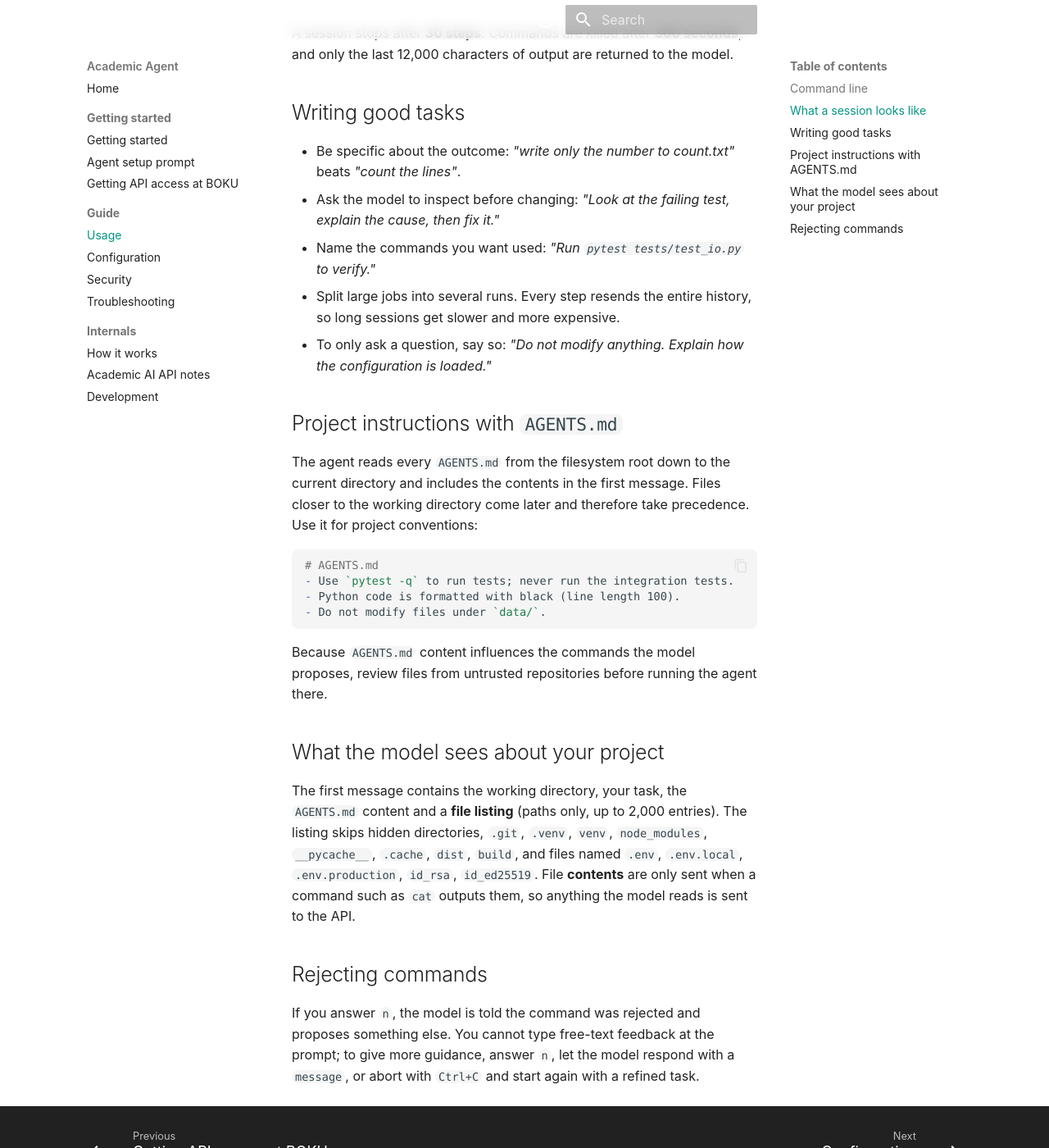
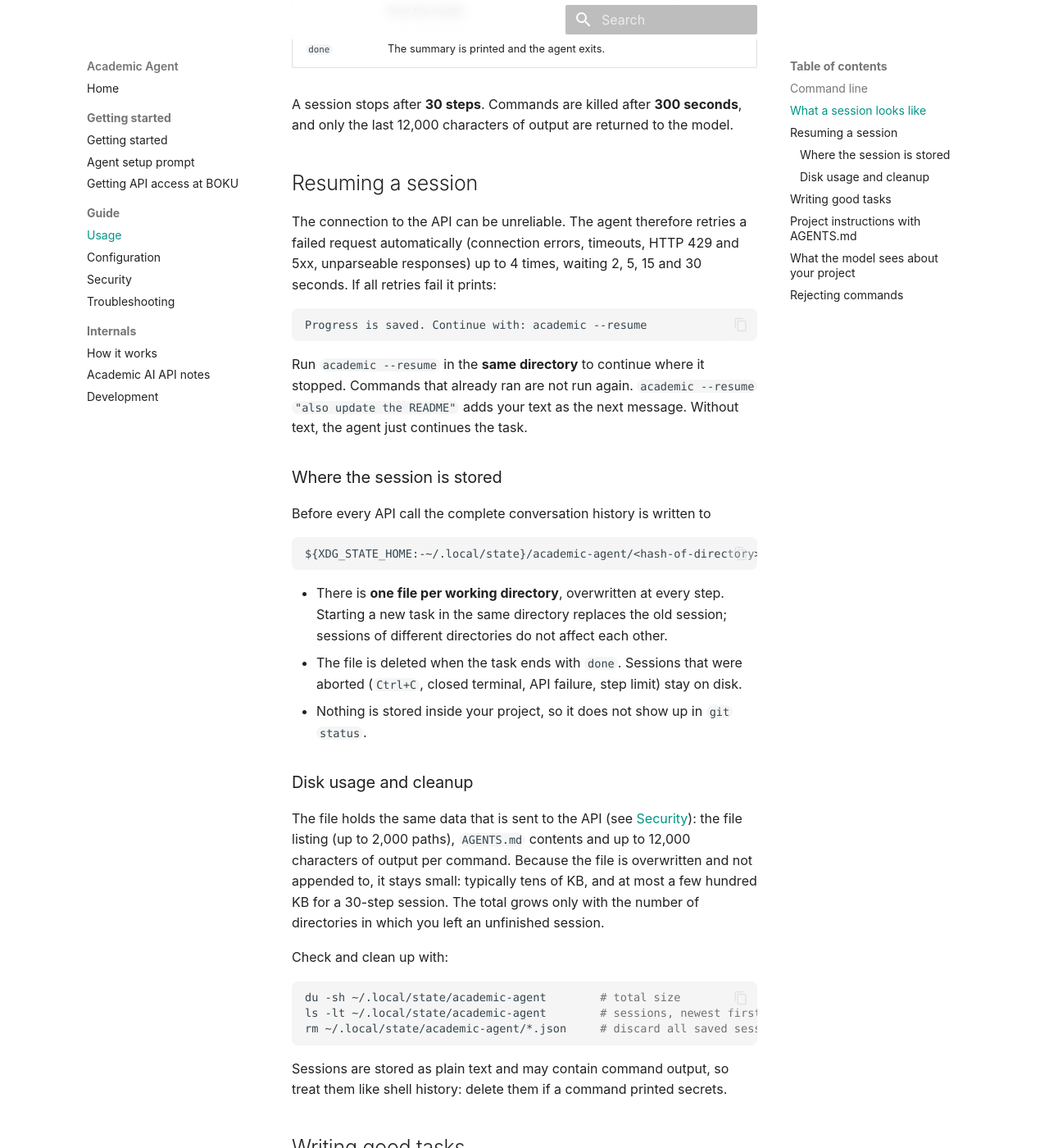
Before and after one commit to inwe-boku/academic_agent, an MkDocs documentation site: the page built from docs/usage.md, in a window 1280 px wide and 1400 px high, scrolled down 1519 px. Shown: the whole window at 82% size. Built offline with MkDocs 1.6.1 and Material for MkDocs 9.7.7, drawn with Linux system fonts in a browser that asks for light colours; comment, search, counter and statistics services are not loaded; some of the changed text lies outside the part shown.

Commit message:
add agent resuming, when API call fails

````diff
--- a/docs/usage.md
+++ b/docs/usage.md
@@ -3,13 +3,14 @@
 ## Command line
 
 ```text
-academic [--auto-approve] [--list-models] [task ...]
+academic [--auto-approve] [--resume] [--list-models] [task ...]
 ```
 
 | Argument | Meaning |
 | --- | --- |
-| `task ...` | The task in natural language. Quoting is optional but recommended. Required unless `--list-models` is used. |
+| `task ...` | The task in natural language. Quoting is optional but recommended. Required unless `--list-models` or `--resume` is used. With `--resume` it is added as your next message. |
 | `--auto-approve` | Run every proposed command without asking. See [Security](security.md). |
+| `--resume` | Continue the last session of the current directory, for example after an API failure. See [Resuming a session](#resuming-a-session). |
 | `--list-models` | Print the models available to your API client and exit. |
 
 The agent works in the **current working directory**. Always `cd` into the
@@ -56,6 +57,57 @@ Each step is one API request. Per step the model returns one of three actions:
 A session stops after **30 steps**. Commands are killed after **300 seconds**,
 and only the last 12,000 characters of output are returned to the model.
 
+## Resuming a session
+
+The connection to the API can be unreliable. The agent therefore retries a
+failed request automatically (connection errors, timeouts, HTTP 429 and 5xx,
+unparseable responses) up to 4 times, waiting 2, 5, 15 and 30 seconds. If all
+retries fail it prints:
+
+```text
+Progress is saved. Continue with: academic --resume
+```
+
+Run `academic --resume` in the **same directory** to continue where it stopped.
+Commands that already ran are not run again. `academic --resume "also update the
+README"` adds your text as the next message. Without text, the agent just
+continues the task.
+
+### Where the session is stored
+
+Before every API call the complete conversation history is written to
+
+```text
+${XDG_STATE_HOME:-~/.local/state}/academic-agent/<hash-of-directory>.json
+```
+
+- There is **one file per working directory**, overwritten at every step.
+  Starting a new task in the same directory replaces the old session; sessions
+  of different directories do not affect each other.
+- The file is deleted when the task ends with `done`. Sessions that were
+  aborted (`Ctrl+C`, closed terminal, API failure, step limit) stay on disk.
+- Nothing is stored inside your project, so it does not show up in `git status`.
+
+### Disk usage and cleanup
+
+The file holds the same data that is sent to the API (see
+[Security](security.md#what-is-sent-to-the-api)): the file listing (up to 2,000
+paths), `AGENTS.md` contents and up to 12,000 characters of output per command.
+Because the file is overwritten and not appended to, it stays small: typically
+tens of KB, and at most a few hundred KB for a 30-step session. The total grows
+only with the number of directories in which you left an unfinished session.
+
+Check and clean up with:
+
+```bash
+du -sh ~/.local/state/academic-agent        # total size
+ls -lt ~/.local/state/academic-agent        # sessions, newest first
+rm ~/.local/state/academic-agent/*.json     # discard all saved sessions
+```
+
+Sessions are stored as plain text and may contain command output, so treat them
+like shell history: delete them if a command printed secrets.
+
 ## Writing good tasks
 
 - Be specific about the outcome: *"write only the number to count.txt"* beats
````
Also changed, not shown: README.md (+14 -0 lines), academic_agent.py (+125 -21 lines), docs/how-it-works.md (+7 -2 lines), docs/security.md (+10 -0 lines), docs/troubleshooting.md (+5 -0 lines).
